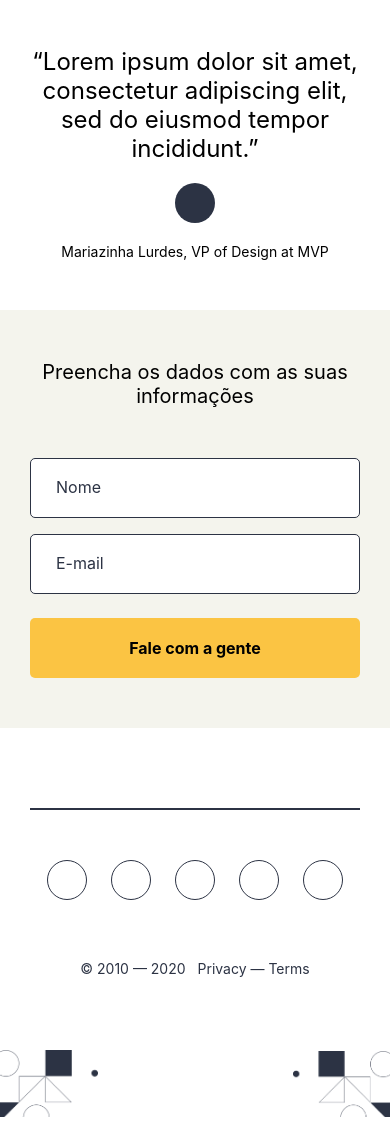
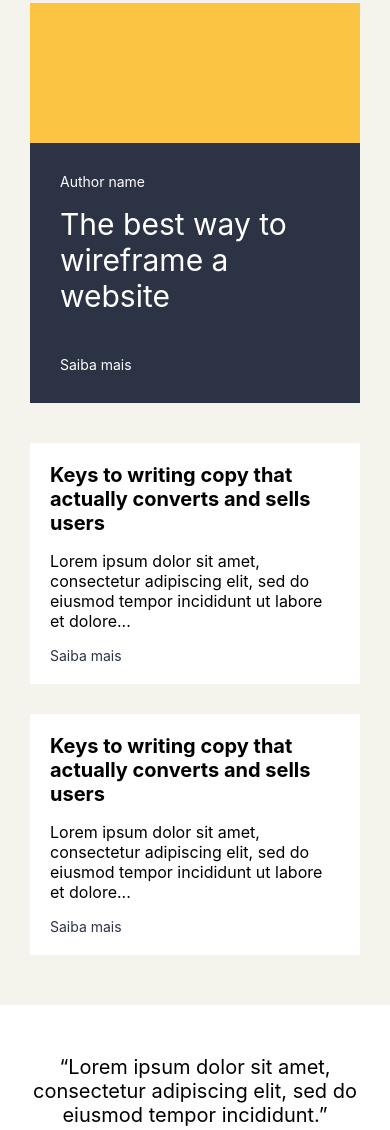
Before and after one commit to viclsr/landing-page-training, a plain HTML site: page index.html in a window 390 px wide. Shown: the part 2752-3882 px from the top of the page. Drawn offline with Linux system fonts and the light colour scheme.

Commit message:
Desenvolvimento da responsividade da seção do blog e footer

```diff
--- a/css/style.scss
+++ b/css/style.scss
@@ -358,9 +358,22 @@ footer {
     height: 14rem;
   }
 }
-@media screen and (max-width: 1200px) {
-  nav {
-    display: none;
+@media screen and (max-width: 1000px) {
+  .footer-ul {
+    flex-direction: column;
+    align-items: center;
+  }
+  header {
+    nav {
+      display: none;
+    }
+  }
+  .section-blog {
+    .row-1 {
+      h3 {
+        font-size: 4.2rem;
+      }
+    }
   }
 
   .cards-special-features {
@@ -374,19 +387,50 @@ footer {
   }
 }
 @media screen and (max-width: 768px) {
+  .section-blog,
+  .section-contact,
+  .section-special-features,
+  .section-testimonial,
+  .section-hero,
+  footer {
+    padding: 5rem 0;
+  }
   .card-special-features {
     width: 26rem;
+  }
+  .section-blog {
+    .row-1 {
+      flex-direction: column;
+      height: 40rem;
+      a {
+        font-size: 1.4rem;
+      }
+      h3 {
+        font-size: 3rem;
+      }
+      .col-1 {
+        height: 35%;
+      }
+      .col-2 {
+        padding: 3rem;
+        height: 65%;
+      }
+      .col-1,
+      .col-2 {
+        width: 100%;
+      }
+    }
+    .row-2 {
+      flex-direction: column;
+      .card-post {
+        width: unset;
+        padding: 3rem;
+      }
+    }
   }
 }
 
 @media screen and (max-width: 450px) {
-  .section-blog,
-  .section-contact,
-  .section-special-features,
-  .section-testimonial,
-  .section-hero {
-    padding: 5rem 0;
-  }
   .section-testimonial,
   .section-hero {
     background-image: unset;
@@ -399,6 +443,24 @@ footer {
     }
     .text-hero {
       gap: 5rem;
+    }
+  }
+  .section-blog {
+    .row-2 {
+      .card-post {
+        padding: 2rem;
+      }
+      h4 {
+        font-size: 2rem;
+      }
+      p {
+        font-size: 1.6rem;
+      }
+    }
+  }
+  .section-testimonial {
+    .paragraph-testimonial {
+      font-size: 2rem;
     }
   }
   .section-special-features p {
@@ -418,9 +480,7 @@ footer {
       height: unset;
     }
   }
-  .section-blog {
-    display: none;
-  }
+
   .section-contact {
     form {
       input::placeholder,
@@ -434,4 +494,18 @@ footer {
       }
     }
   }
+  footer {
+    .footer-copyright {
+      margin-top: 4rem;
+    }
+    nav {
+      padding: unset;
+    }
+    .row-1 {
+      gap: 4rem;
+    }
+    .row-2 {
+      height: 4rem;
+    }
+  }
 }
--- a/index.html
+++ b/index.html
@@ -16,19 +16,22 @@
         <a href="www.github.com/viclsr">
           <h2>Front-End Study</h2>
         </a>
-        <ul>
+        <ul class="menu-list">
           <li>Link 1</li>
           <li>Link 2</li>
           <li>Link 3</li>
           <li>Link 4</li>
         </ul>
       </div>
-      <ul>
+      <ul class="menu-list">
         <li>API</li>
         <li>Help</li>
         <li>Login</li>
         <a href="www.github.com/viclsr" class="btn --nav">Entrar</a>
       </ul>
+      <button id="btn-mobile">
+        <span id="hamburguer"></span>
+      </button>
     </nav>
   </header>
   <section class="section-hero">
```
Also changed, not shown: css/style.css, 1 other file.
